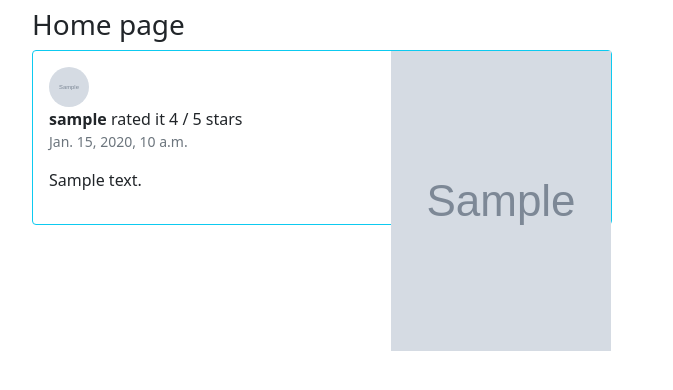
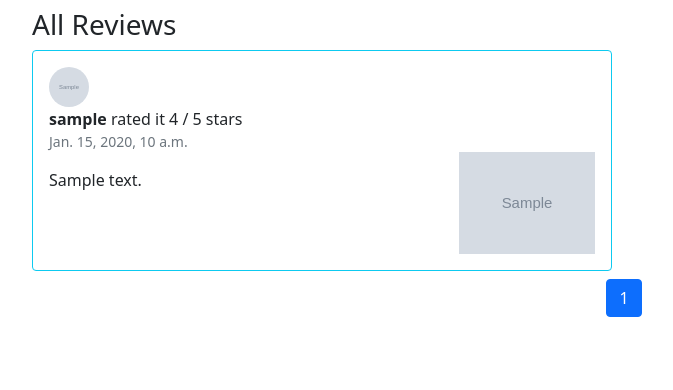
Before and after one commit to apayziev/goodreads, a Django app: template templates/home_page.html in a window 1280 px wide. Shown: the part 74-464 px from the top of the page, without its empty margins (16-689 px from the left). Run offline with Django 4.2, Linux system fonts and the light colour scheme; tables that the repository leaves empty hold one stand-in row (values such as "Sample post"); the template is opened without the code that fills it: values that come from a table or form of the project are taken from there, most other values are stand-ins (such as "Sample title", 1, 10 or a date in 2020); grey boxes marked "Sample" are stand-in pictures.

Commit message:
pagination added

```diff
--- a/templates/home_page.html
+++ b/templates/home_page.html
@@ -1,8 +1,7 @@
 {% extends 'base.html' %} {% block title %} Home Page {% endblock title%} {% block content %}
-<h3>Home page</h3>
+<h3>All Reviews</h3>
 
-
-{% for review in book_reviews %}
+{% for review in page_obj %}
 
 <div class=" posts-content">
     <div class="row">
@@ -14,22 +13,44 @@
                         <div class="media-body ml-3 ">
                             <span class="fw-bold">{{ review.user.username }}</span> rated it <span>{{ review.rating }}</span> / 5 stars
                             <div class="text-muted small">{{ review.created_at }}</div>
-                            <img src="{{ review.book.cover_pic.url }}" alt="book-cover_pic-here" class="cover-pic
-                            position-absolute top-0 end-0 ms-1">
+                            <img src="{{ review.book.cover_pic.url }}" alt="book-cover_pic-here" class="float-end ms-1 w-25">
                         </div>
                     </div>
 
                     <p>
-                        {{ review.comment }}
+                        {{ review.comment | truncatechars:200 }}
                     </p>
                 </div>
             </div>
         </div>
     </div>
 </div>
+{% endfor %}
+
+<nav aria-label="Page navigation example ">
+    <ul class="pagination justify-content-center ">
+        {% if page_obj.has_previous %}
+        <li class="page-item "><a class="page-link " href="?page=1 ">&laquo; first</a></li>
+        <li class="page-item "><a class="page-link " href="?page={{ page_obj.previous_page_number }} ">previous</a></li>
+        {% endif %}
+
+        <li class="page-item active ">
+            <a href="# " class="page-link ">{{ page_obj.number }}</a>
+        </li>
+
+        {% if page_obj.has_next %}
+        <li class="page-item "><a class="page-link " href="?page={{ page_obj.next_page_number }} ">next</a>
+        </li>
+        <li class="page-item "><a class="page-link " href="?page={{ page_obj.paginator.num_pages }} ">last
+            &raquo;</a></li>
+        {% endif %}
+
+
+    </ul>
+</nav>
 
 
 
 
 
-{% endfor %} {% endblock content %}
+{% endblock content %}
```
